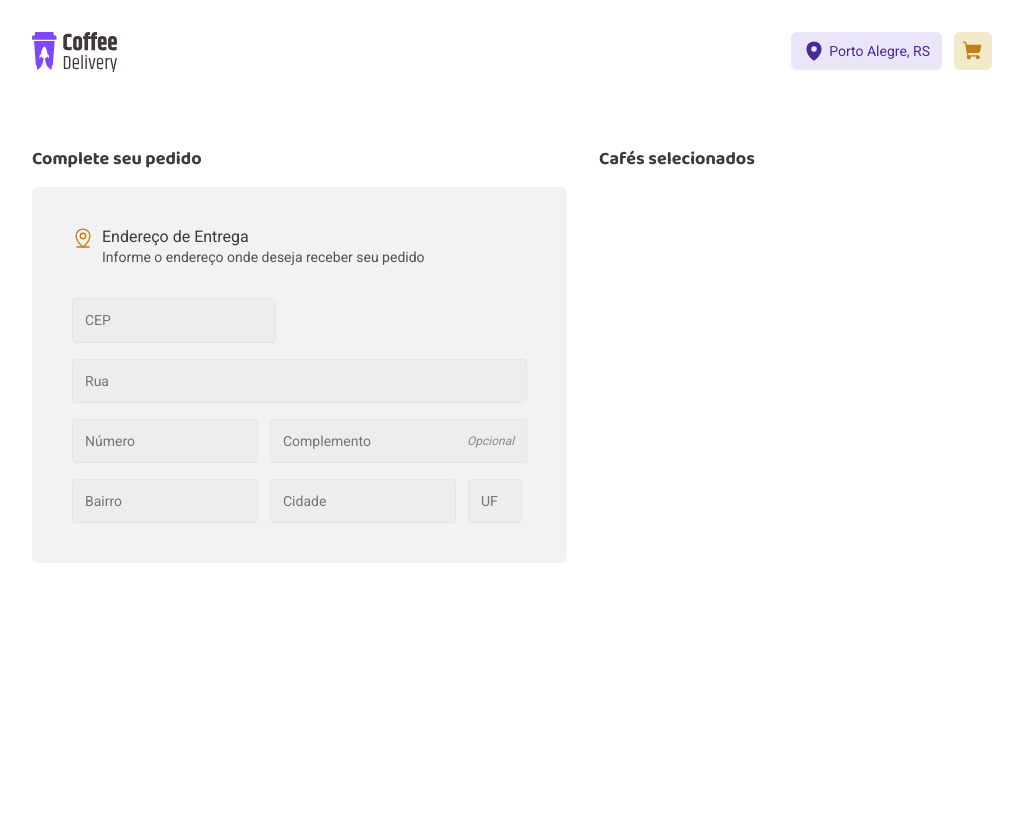
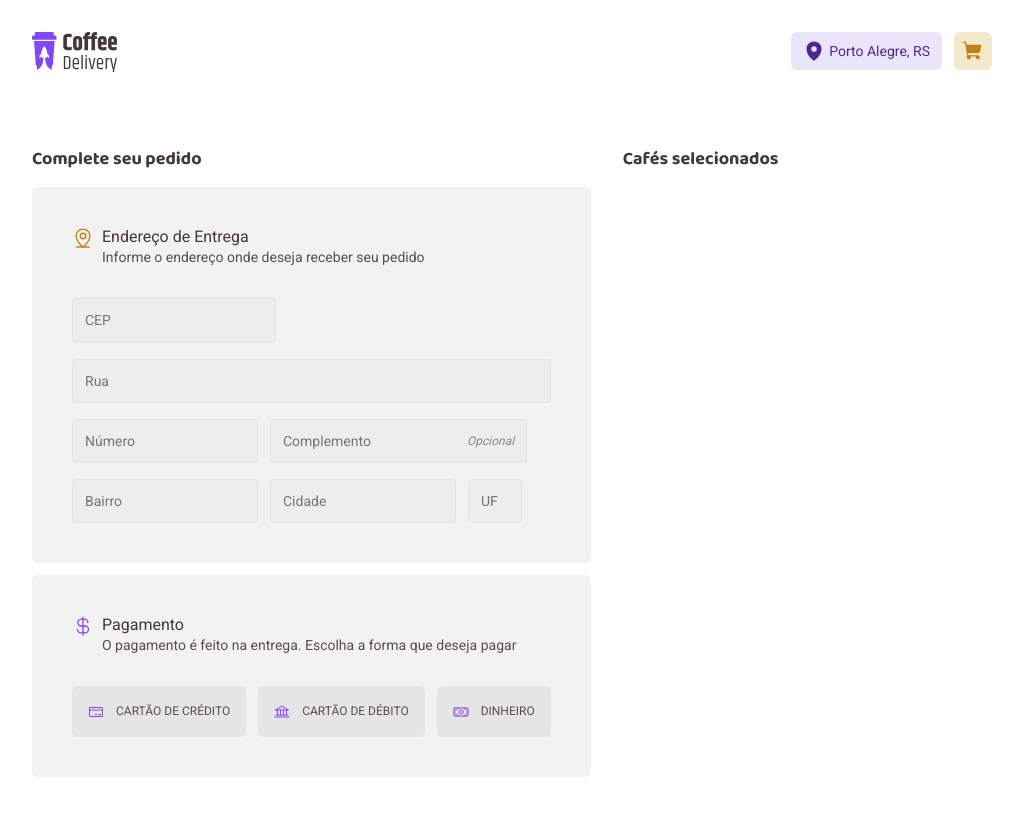
Before and after one commit to felipefss/ignite, a React (Vite) app in the folder 02-coffee-delivery/: page /checkout in a window 1280 px wide. Shown: the whole page, without its empty margins (128-1151 px from the left). Built offline with nearby package versions, Linux system fonts and the light colour scheme.

Commit message:
Add style for PaymentMethods on Checkout page.

```diff
--- a/02-coffee-delivery/src/pages/Checkout/components/DeliveryDetails/styles.ts
+++ b/02-coffee-delivery/src/pages/Checkout/components/DeliveryDetails/styles.ts
@@ -4,6 +4,7 @@ export const DeliveryContainer = styled.div`
   padding: 2.5rem;
   background-color: ${props => props.theme.card};
   border-radius: 6px;
+  margin-bottom: 0.75rem;
 `;
 
 export const Header = styled.div`
--- /dev/null
+++ b/02-coffee-delivery/src/pages/Checkout/components/PaymentType/index.tsx
@@ -0,0 +1,38 @@
+import { Bank, CreditCard, CurrencyDollar, Money } from "phosphor-react";
+
+import * as Styled from './styles';
+
+export function PaymentType() {
+  return (
+    <Styled.PaymentContainer>
+      <Styled.Header>
+        <CurrencyDollar size={22} />
+
+        <Styled.Title>
+          <h3>Pagamento</h3>
+          <p>O pagamento é feito na entrega. Escolha a forma que deseja pagar</p>
+        </Styled.Title>
+      </Styled.Header>
+
+      <Styled.PaymentMethods>
+        <Styled.Method>
+          <input type="radio" name="paymentType" />
+          <CreditCard size={16} />
+          <span>Cartão de Crédito</span>
+        </Styled.Method>
+
+        <Styled.Method>
+          <input type="radio" name="paymentType" />
+          <Bank size={16} />
+          <span>Cartão de Débito</span>
+        </Styled.Method>
+
+        <Styled.Method>
+          <input type="radio" name="paymentType" />
+          <Money size={16} />
+          <span>Dinheiro</span>
+        </Styled.Method>
+      </Styled.PaymentMethods>
+    </Styled.PaymentContainer>
+  );
+}
--- /dev/null
+++ b/02-coffee-delivery/src/pages/Checkout/components/PaymentType/styles.ts
@@ -0,0 +1,72 @@
+import styled from "styled-components";
+
+export const PaymentContainer = styled.div`
+  background-color: ${props => props.theme.card};
+  padding: 2.5rem;
+  border-radius: 6px;
+`;
+
+export const Header = styled.div`
+  display: flex;
+  gap: 0.5rem;
+  margin-bottom: 2rem;
+
+  svg {
+    color: ${props => props.theme.purple};
+  }
+`;
+
+export const Title = styled.div`
+  h3 {
+    font-size: 1rem;
+    font-weight: 400;
+    line-height: 1.3;
+    color: ${props => props.theme.subtitle};
+  }
+
+  p {
+    font-size: 0.875rem;
+    line-height: 1.3;
+    color: ${props => props.theme.text};
+  }
+`;
+
+export const PaymentMethods = styled.div`
+  display: flex;
+  gap: 0.75rem;
+`;
+
+export const Method = styled.label`
+  display: flex;
+  align-items: center;
+  gap: 0.75rem;
+
+  background-color: ${props => props.theme.button};
+  padding: 1rem;
+  border-radius: 6px;
+  cursor: pointer;
+
+  input[type="radio"] {
+    display: none;
+  }
+
+  svg {
+    color: ${props => props.theme.purple};
+  }
+
+  span {
+    font-size: 0.75rem;
+    line-height: 1.6;
+    color: ${props => props.theme.text};
+    text-transform: uppercase;
+  }
+
+  &:hover {
+    background-color: ${props => props.theme.hover};
+  }
+
+  &:has(input[type="radio"]:checked) {
+    background-color: ${props => props.theme["purple-light"]};
+    border: 1px solid ${props => props.theme.purple};
+  }
+`;
--- a/02-coffee-delivery/src/pages/Checkout/index.tsx
+++ b/02-coffee-delivery/src/pages/Checkout/index.tsx
@@ -1,4 +1,5 @@
 import { DeliveryDetails } from "./components/DeliveryDetails";
+import { PaymentType } from "./components/PaymentType";
 
 import * as Styled from './styles';
 
@@ -8,6 +9,7 @@ export function Checkout() {
       <section>
         <Styled.Title>Complete seu pedido</Styled.Title>
         <DeliveryDetails />
+        <PaymentType />
       </section>
 
       <section>
```
